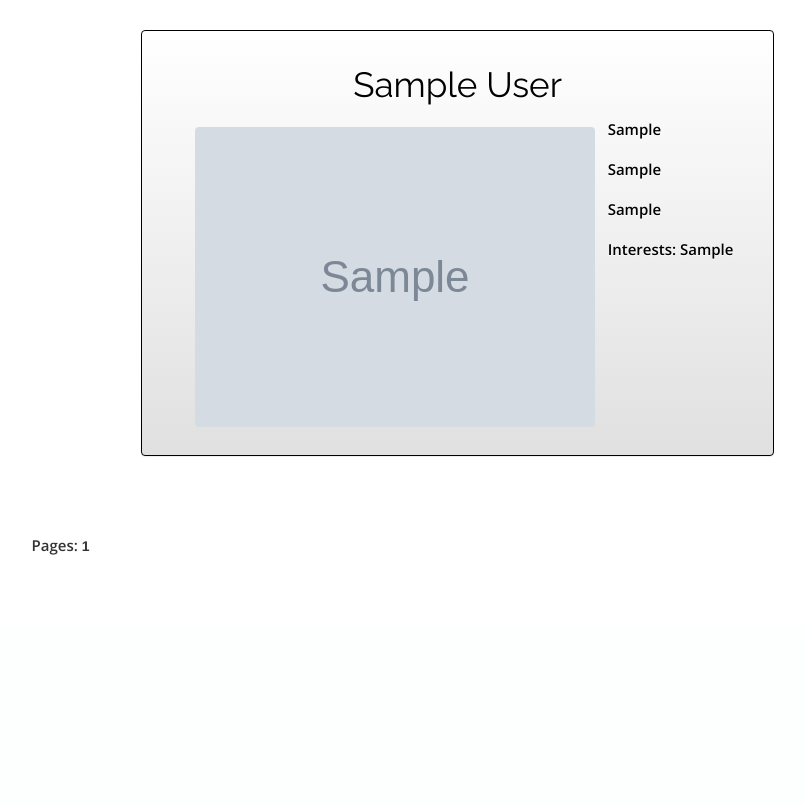
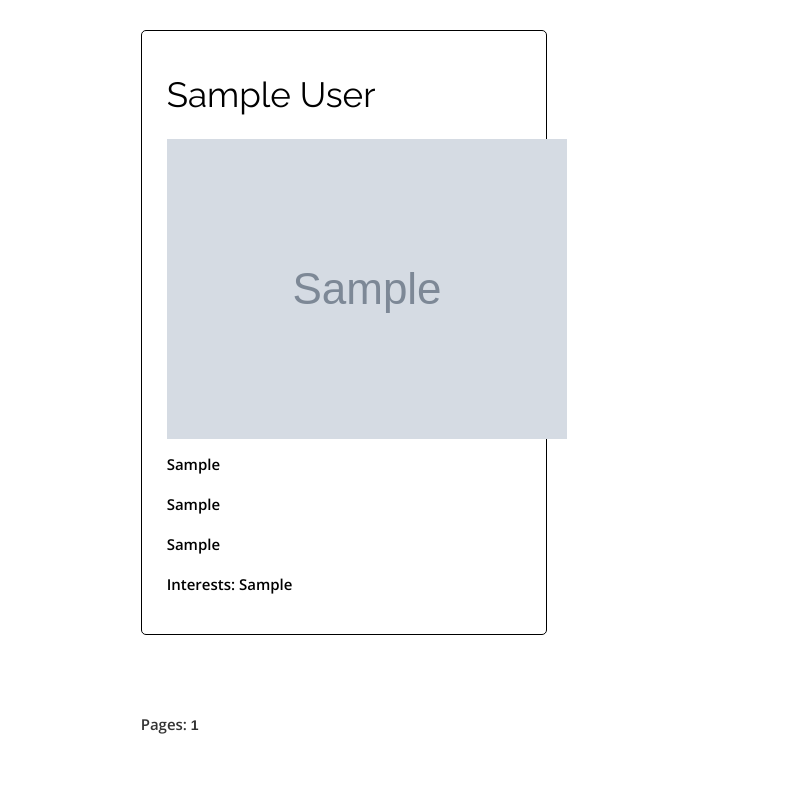
Before and after one commit to jakozaur/ozaur, a Flask app: page /profiles in a window 1280 px wide. Shown: the part 191-996 px from the top of the page, without its empty margins (296-1101 px from the left). Before the commit the page ends 746 px from the top, so only its background shows below. Run offline with Flask 2, Linux system fonts and the light colour scheme; tables that the repository leaves empty hold one stand-in row (values such as "Sample post"); grey boxes marked "Sample" are stand-in pictures; parts of the project's set-up code (start-up, migrations or seed data) failed here and were passed over; some libraries are stand-ins or nearby versions; some web fonts are replaced.

Commit message:
Page with profiles works perfectly and looks nice.

```diff
--- a/static/css/style.css
+++ b/static/css/style.css
@@ -244,19 +244,6 @@ button.save:hover {
 }
 
 
-button.profile {
-    padding: 15px 40px;
-    border: 1px solid black;
-}
-
-.profile .short-desc {
-    float: left;
-}
-
-.profile img {
-    float: left;
-}
-
 button img {
     margin: 13px;
     border-radius: 4px;
@@ -286,3 +273,33 @@ button h2 a:hover {
     margin-top: 10px;
     margin-bottom: 16px;
 }
+
+.single-profile img {
+    float: left;
+    margin-top: 10px;
+    margin-right: 25px;
+    margin-bottom: 10px;
+}
+
+.single-profile a p {
+    color: black;
+}
+
+.single-profile a h2 {
+    color: black;
+    margin-bottom: 15px;
+}
+
+.single-profile a:hover {
+    text-decoration: none;
+}
+
+.single-profile {
+    border-radius: 5px;
+    border: 1px solid black;
+    padding: 25px;
+}
+
+.single-profile:hover {
+    border: 2px solid #D8D8D8;
+}
--- a/templates/profiles.html
+++ b/templates/profiles.html
@@ -2,31 +2,33 @@
 {% block title %}Browse profiles{% endblock %}
 {% block body %}
 <div class="row header">
-    <div class="col-xs-8 col-xs-offset-2 col-sm-5 col-sm-offset-4 col-md-5 col-md-offset-4 col-lg-4 col-lg-offset-4">
+    <div class="col-xs-8 col-xs-offset-2 col-sm-6 col-sm-offset-3 col-md-5 col-md-offset-4 col-lg-4 col-lg-offset-4">
         <h1>Our awesome users</h1>
     </div>
 </div>
 
 {% for user in pagination.items %}
     <div class="row">
-        <div class="col-lg-7 col-lg-offset-4">
-            <button class="btn btn-default profile">
-                <h2><a href="{{ url_for('public_profile', id=user.id) }}">{{ user.display_name }}</h2>
+        <div class="col-xs-10 col-xs-offset-1 col-sm-6 col-sm-offset-3 col-md-5 col-md-offset-4 col-lg-4 col-lg-offset-4">
+            <div class="single-profile">
+                <a href="{{ url_for('public_profile', id=user.id) }}">
+                    <h2>{{ user.display_name }}</h2>
                     <img src="{{ user.photo_url }}">
                     <div class="short-desc">
                         <p class="about">{{ user.headline }}</p>
                         <p class="about">{{ user.industry }}</p>
                         <p class="about">{{ user.location }}</p>
-                    <p class="about">Interests: {{ user.interested_in }}</p></a>
+                        <p class="about">Interests: {{ user.interested_in }}</p>
                     </div>
-            </button>
+                </a>
+            </div>
         </div>
     </div>
 
 {% endfor %}
 
 <div class="row">
-    <div class="col-xs-4 col-xs-offset-5 col-sm-2 col-sm-offset-5 col-md-1 col-md-offset-5 col-lg-1 col-lg-offset-3 pages">
+    <div class="col-xs-4 col-xs-offset-4 col-sm-3 col-sm-offset-3 col-md-2 col-md-offset-4 col-lg-1 col-lg-offset-4 pages">
         <span class="about">Pages:</span>
         <div class="pagination">
           {% for page in pagination.iter_pages() %}
```
Also changed, not shown: static/images/envelope.png (added). Lines whose indentation alone changed are shown as unchanged.
